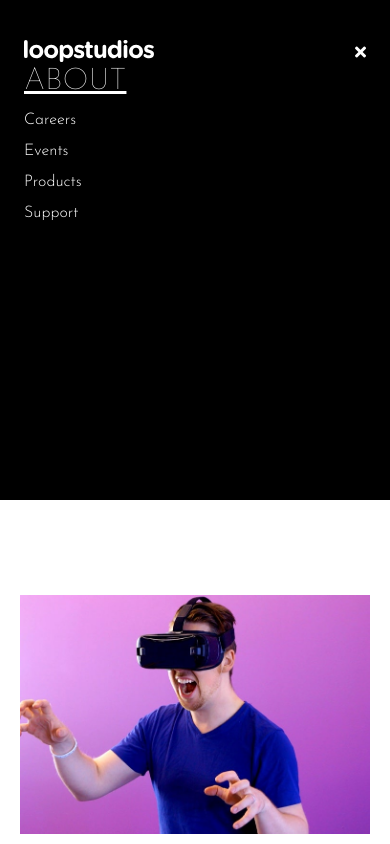
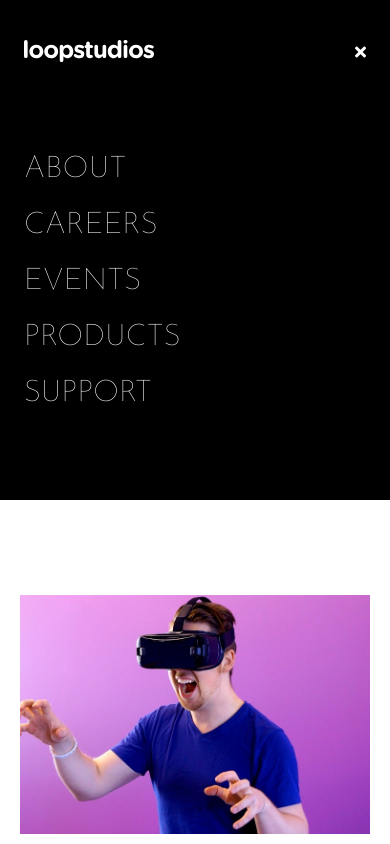
Before and after one commit to Pnkjkohli/webpagetwo, a plain HTML site: page index.html in a window 390 px wide. Both pictures are taken after a click on the element 355 px from the left and 52 px from the top of the page. Shown: the top 844 px of the page. Drawn offline with Linux system fonts and the light colour scheme.

Commit message:
js
apply JS concept

```diff
--- a/index.html
+++ b/index.html
@@ -51,16 +51,16 @@
             <li class="mobile_headerLinksItem">
                 <a href="#" class="primaryWhite">About</a>
             </li>
-            <li class="headerLinksItem">
+            <li class="mobile_headerLinksItem">
                 <a href="#" class="primaryWhite">Careers</a>
             </li>
-            <li class="headerLinksItem">
+            <li class="mobile_headerLinksItem">
                 <a href="#" class="primaryWhite">Events</a>
             </li>
-            <li class="headerLinksItem">
+            <li class="mobile_headerLinksItem">
                 <a href="#" class="primaryWhite">Products</a>
             </li>
-            <li class="headerLinksItem">
+            <li class="mobile_headerLinksItem">
                 <a href="#" class="primaryWhite">Support</a>
             </li>
         </ul>
--- a/index.js
+++ b/index.js
@@ -12,3 +12,12 @@ function menuFunction() {
   document.getElementById("mobile_menu").style.display = "block";
   document.getElementById("main").style.backgroundColor = "black";
 }
+
+// hide mobile menu
+document.getElementById("crossicon").addEventListener("click", function() {
+  document.getElementById("onlymobile").style.display = "block";
+  document.getElementById("crossicon").style.display = "none";
+  document.getElementById("headerText").style.display = "block";
+  document.getElementById("mobile_menu").style.display = "none";
+  document.getElementById("main").style.backgroundColor = "#00000066";
+});
--- a/style.css
+++ b/style.css
@@ -78,17 +78,17 @@
 
 /* for js handling block  */
 
-#moblie_menu{
-    margin: 7rem 0rem;
-}
+
 .mobile_headerLinksBox {
     display: flex;
     flex-direction: column;
-    gap: 15px;
+    gap: 25px;
+    margin: 5.5rem 0rem;
+
 }
 .mobile_headerLinksItem a {
     /* color: white; */
-    /* text-decoration: none; */
+    text-decoration: none;
     font-weight: 100;
     font-size: 30px;
     text-transform: uppercase;
```
Also changed, not shown: 1 other file.
